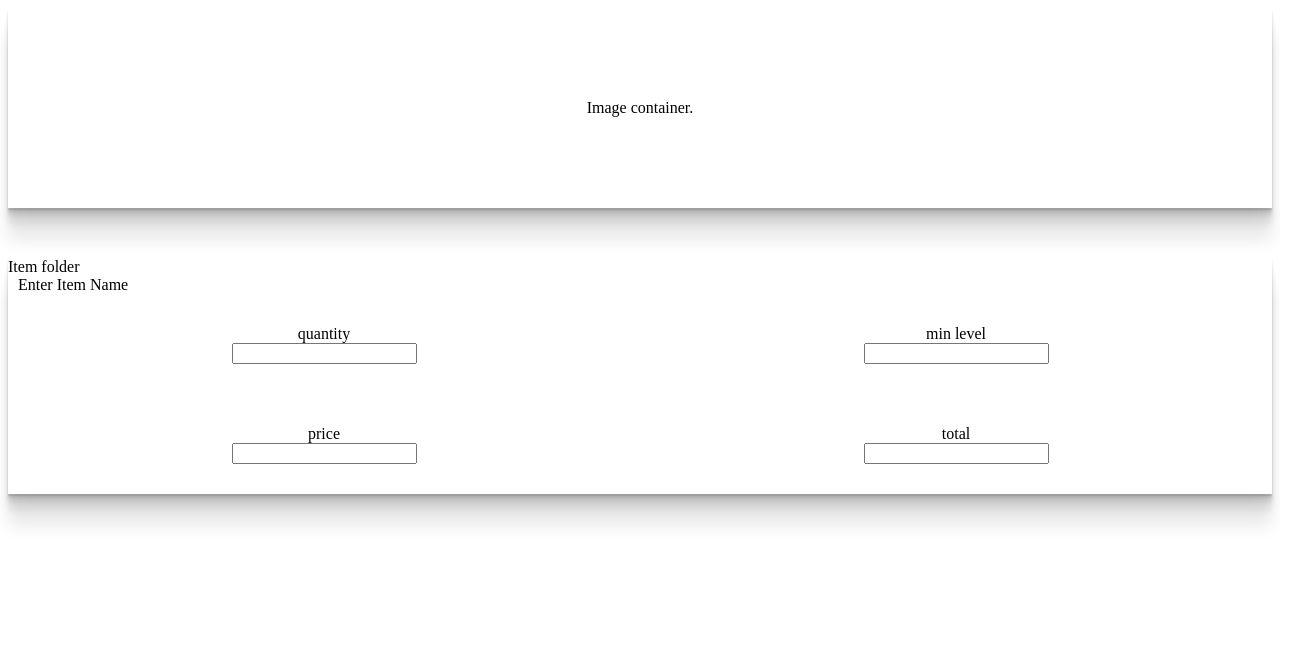
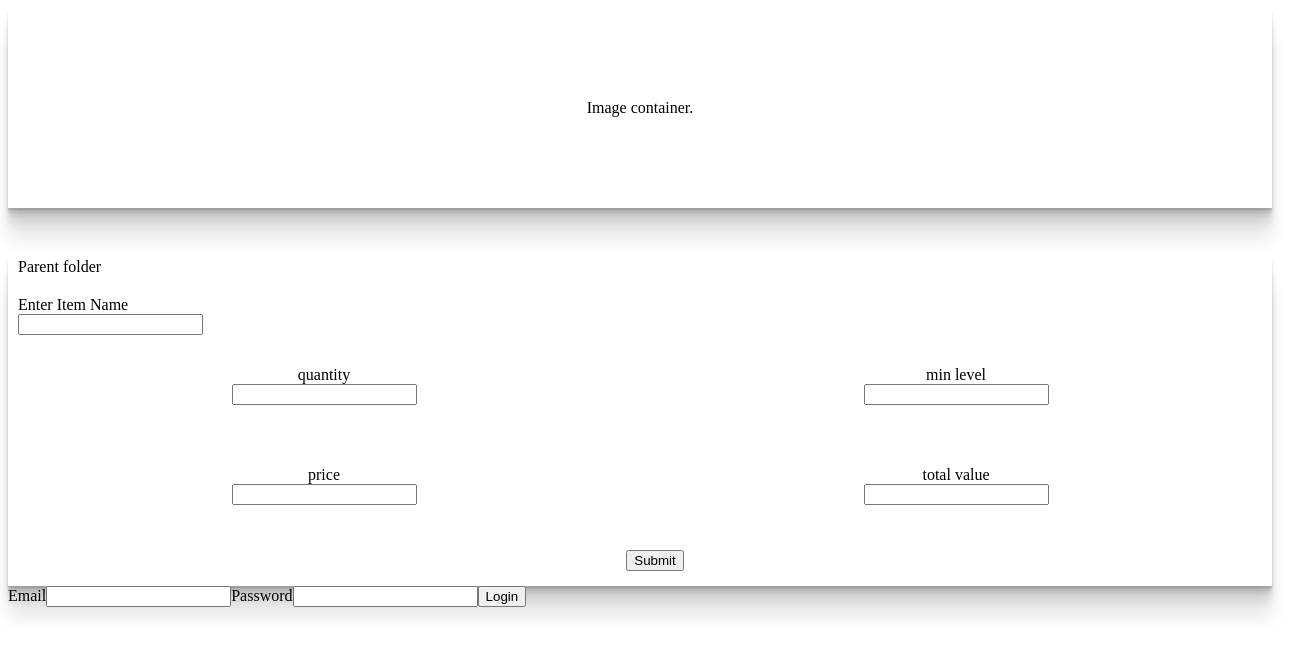
Before and after one commit to fceja/inventory_frontend, a React (Vite) app: page /update in a window 1280 px wide. Shown: the top 656 px of the page, 1302 px wide, since content can reach past the window. Built offline with nearby package versions, Linux system fonts and the light colour scheme; no server answers.

Commit message:
wip - handling of form data on change

```diff
--- a/src/scss/UpdatePage.scss
+++ b/src/scss/UpdatePage.scss
@@ -38,7 +38,7 @@
 .quantity-container,
 .min-level-container,
 .price-container,
-.total-container {
+.total-value-container {
   height: inherit;
   display: flex;
   flex-direction: column;
--- a/src/ts/pages/UpdatePage.tsx
+++ b/src/ts/pages/UpdatePage.tsx
@@ -1,35 +1,92 @@
+import { useState } from "react";
+
 import "../../scss/UpdatePage.scss";
+import Login from "../components/Login";
+import { ProductApi } from "../../api/ProductApi";
 
 const UpdatePage = () => {
+  const [formData, setFormData] = useState({
+    name: "",
+    quantity: "",
+    minLevel: "",
+    price: "",
+    totalValue: "",
+  });
+
+  const handleChange = (event: React.ChangeEvent<HTMLInputElement>) => {
+    setFormData({ ...formData, [event.target.name]: event.target.value });
+  };
+
+  const handleSubmit = async (event: React.FormEvent<HTMLFormElement>) => {
+    event.preventDefault();
+
+    console.log("inside handle submit.");
+    console.log(formData);
+  };
+
   return (
     <>
       <div className="upload-image shadow">Image container.</div>
       <div className="main-container shadow">
-        <div className="item-title">Item folder</div>
-        <div className="item-name">Enter Item Name</div>
-        <div className="item-details">
+        <form onSubmit={handleSubmit}>
+          <div className="parent-folder">Parent folder</div>
+          <div className="item-name">Enter Item Name</div>
+          <input
+            type="string"
+            name="name"
+            className="item-name-input"
+            onChange={handleChange}
+          />
           <div className="items-top">
             <div className="quantity-container">
               <label className="quantity-label">quantity</label>
-              <input type="number" min="0" id="quantity" />
+              <input
+                type="number"
+                name="quantity"
+                min="0"
+                id="quantity"
+                onChange={handleChange}
+              />
             </div>
             <div className="min-level-container">
               <label className="min-level">min level</label>
-              <input type="number" min="0" id="min-level" />
+              <input
+                type="number"
+                name="minLevel"
+                min="0"
+                id="min-level"
+                onChange={handleChange}
+              />
             </div>
           </div>
           <div className="items-bot">
             <div className="price-container">
               <label className="price">price</label>
-              <input type="number" min="0" id="price" />
+              <input
+                type="number"
+                name="price"
+                min="0"
+                id="price"
+                onChange={handleChange}
+              />
             </div>
-            <div className="total-container">
-              <label className="total">total</label>
-              <input type="number" min="0" id="total" />
+            <div className="total-value-container">
+              <label className="total-value">total value</label>
+              <input
+                type="number"
+                name="totalValue"
+                min="0"
+                id="total-value"
+                onChange={handleChange}
+              />
             </div>
           </div>
-        </div>
+          <div className="btn-container">
+            <button type="submit">Submit</button>
+          </div>
+        </form>
       </div>
+      <Login />
     </>
   );
 };
```
